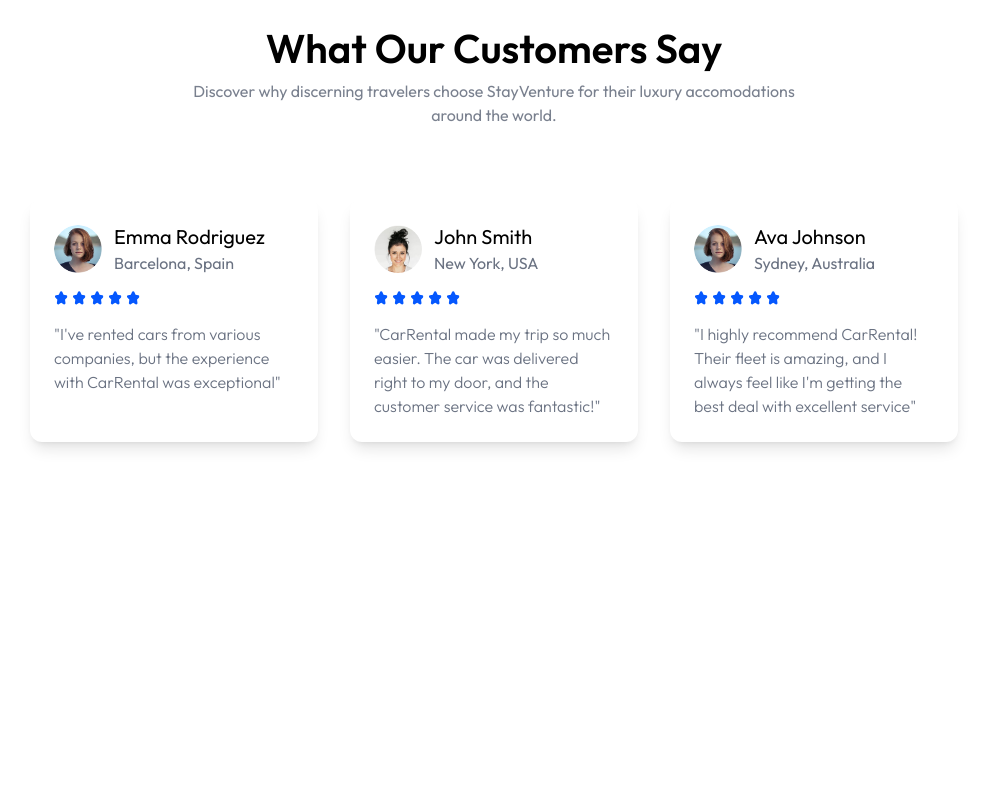
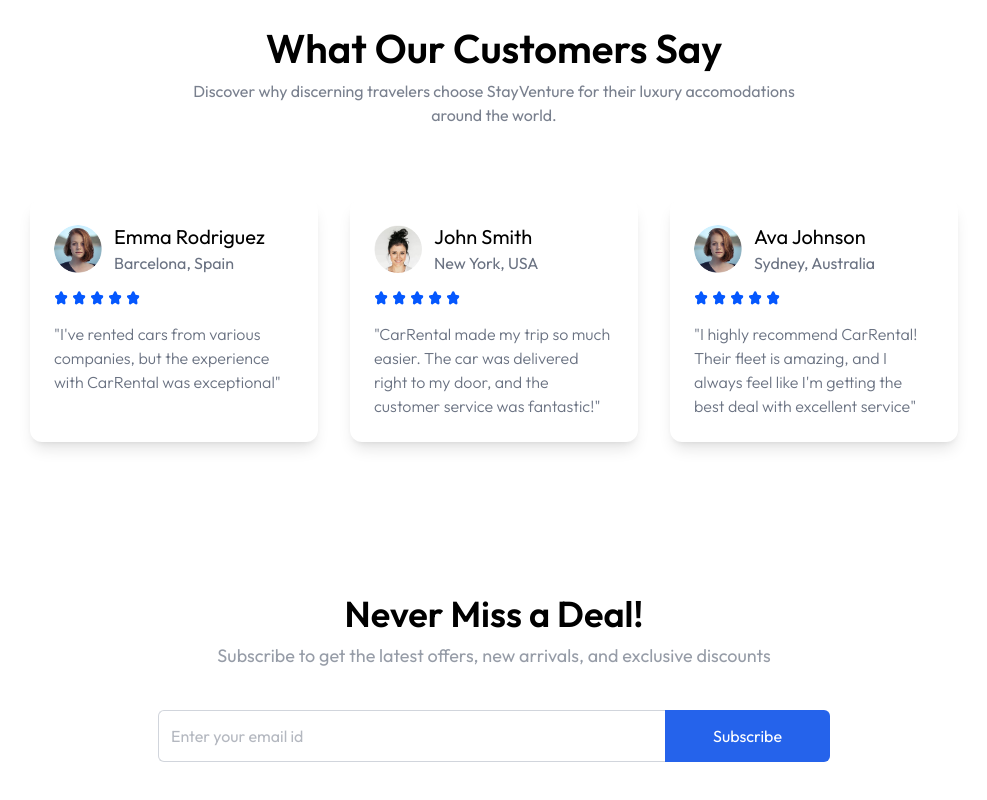
Before and after one commit to MuhammadNauman400/CarRental-Client, a React (Vite) app: page / in a window 1280 px wide. Shown: the part 2393-3193 px from the top of the page, without its empty margins (146-1133 px from the left). Before the commit the page ends 2947 px from the top, so only its background shows below. Built offline with nearby package versions, Linux system fonts and the light colour scheme.

Commit message:
Added a newsletter in home.jsx

```diff
--- /dev/null
+++ b/src/components/Newsletter.jsx
@@ -0,0 +1,25 @@
+import React from 'react'
+
+const Newsletter = () => {
+    return (
+        <div className="flex flex-col items-center justify-center text-center space-y-2 max-md:px-4 my-10 mb-40">
+            <h1 className="md:text-4xl text-2xl font-semibold">Never Miss a Deal!</h1>
+            <p className="md:text-lg text-gray-500/70 pb-8">
+                Subscribe to get the latest offers, new arrivals, and exclusive discounts
+            </p>
+            <form className="flex items-center justify-between max-w-2xl w-full md:h-13 h-12">
+                <input
+                    className="border border-gray-300 rounded-md h-full border-r-0 outline-none w-full rounded-r-none px-3 text-gray-500"
+                    type="text"
+                    placeholder="Enter your email id"
+                    required
+                />
+                <button type="submit" className="md:px-12 px-8 h-full text-white bg-primary hover:bg-primary-dull transition-all cursor-pointer rounded-md rounded-l-none">
+                    Subscribe
+                </button>
+            </form>
+        </div>
+    )
+}
+
+export default Newsletter
--- a/src/pages/Home.jsx
+++ b/src/pages/Home.jsx
@@ -3,6 +3,7 @@ import Hero from '../components/Hero'
 import FeaturedSection from '../components/FeaturedSection'
 import Banner from '../components/Banner'
 import Testimonial from '../components/Testimonial'
+import Newsletter from '../components/Newsletter'
 
 const Home = () => {
   return (
@@ -11,6 +12,7 @@ const Home = () => {
       <FeaturedSection />
       <Banner />
       <Testimonial />
+      <Newsletter />
     </>
   )
 }
```
